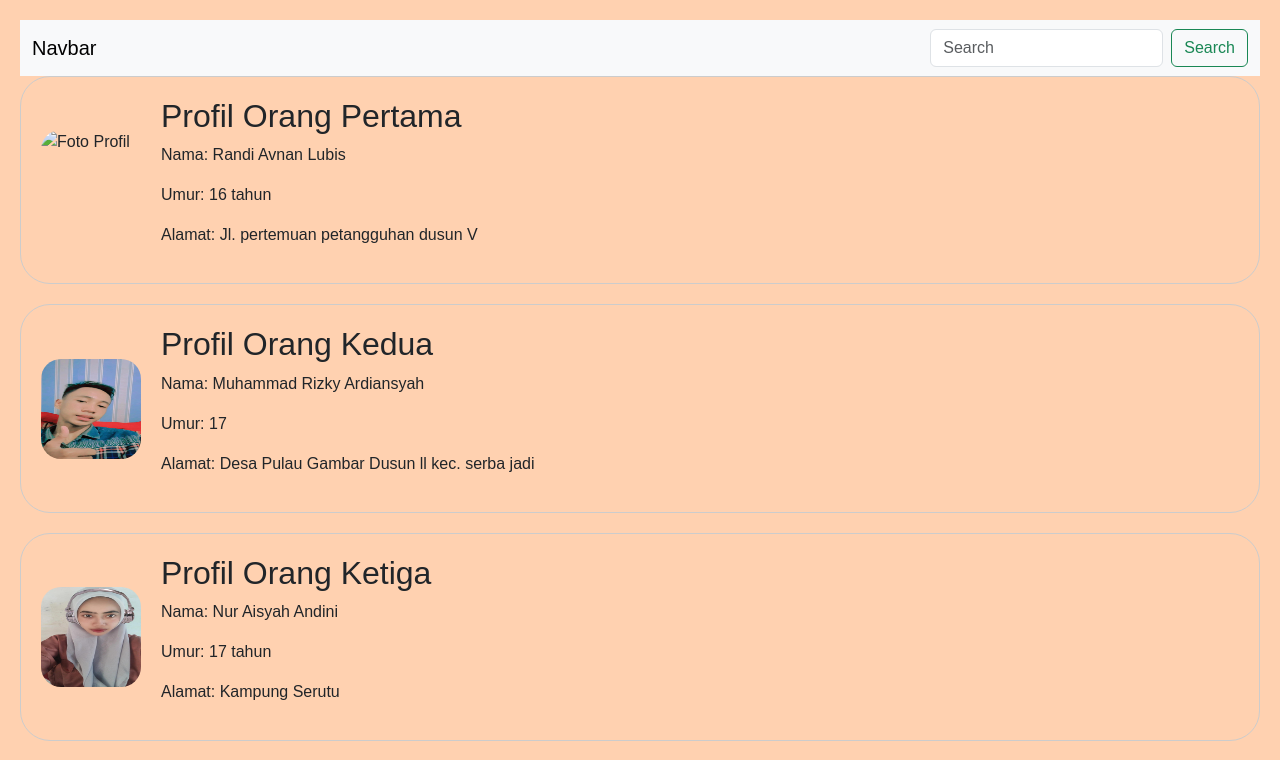
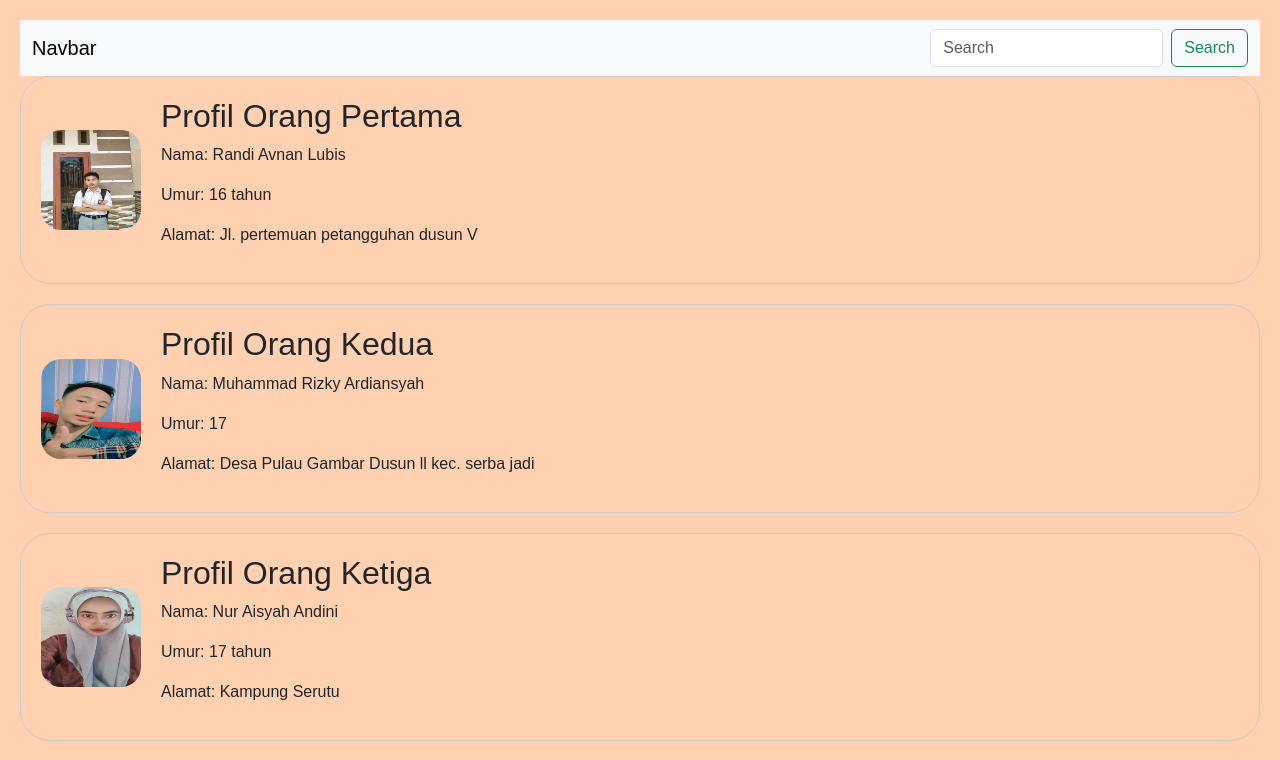
Before and after one commit to GF-Elite/Kelompok_XI_RPL_B, a plain HTML site: page Index.html in a window 1280 px wide. Shown: the top 760 px of the page. Drawn offline with nearby package versions, Linux system fonts and the light colour scheme.

Commit message:
first commit

```diff
--- a/Index.html
+++ b/Index.html
@@ -45,7 +45,7 @@
 </nav>
 <body>
   <div class="profile">
-    <img src="foto1.jpg" alt="Foto Profil" class="profile-image">
+    <img src="randi.jpg" alt="Foto Profil" class="profile-image">
     <div class="profile-details">
       <h2>Profil Orang Pertama</h2>
       <p>Nama: Randi Avnan Lubis</p>
```
Also changed, not shown: randi.jpg (added).
